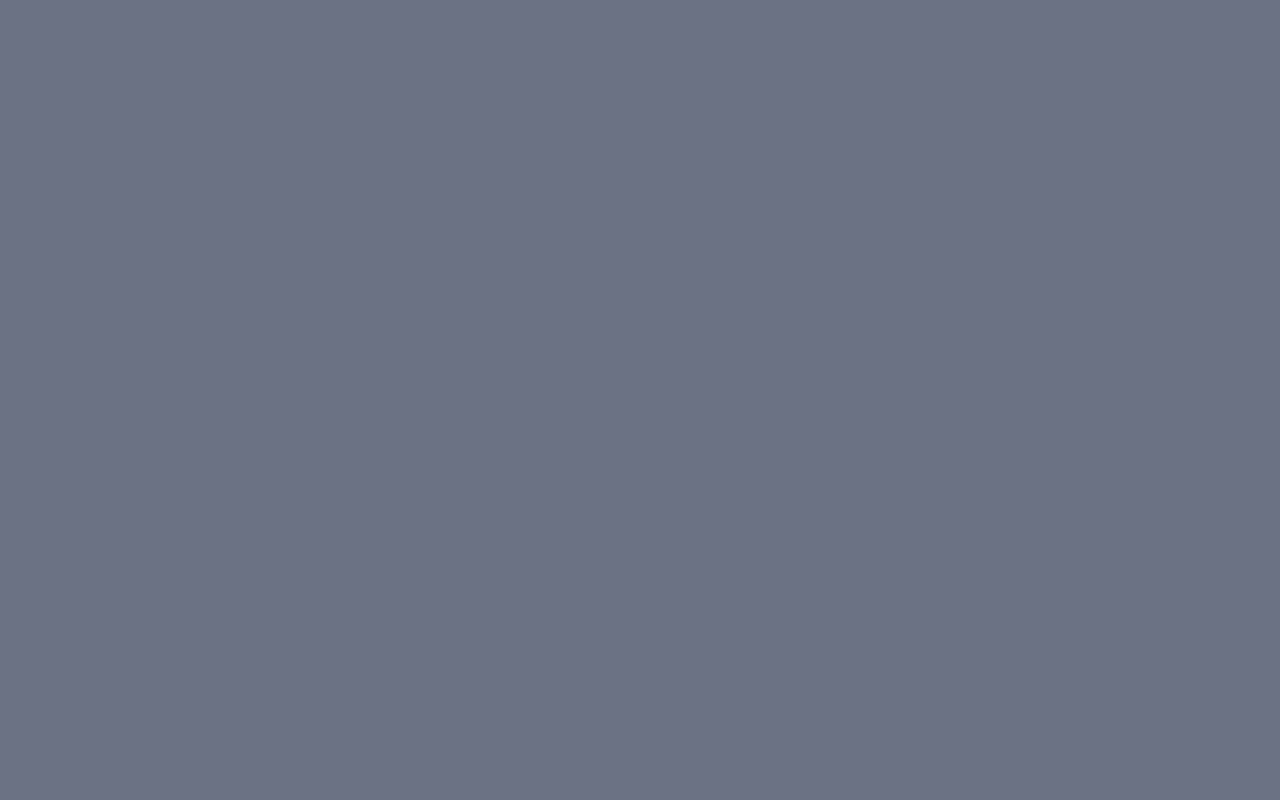
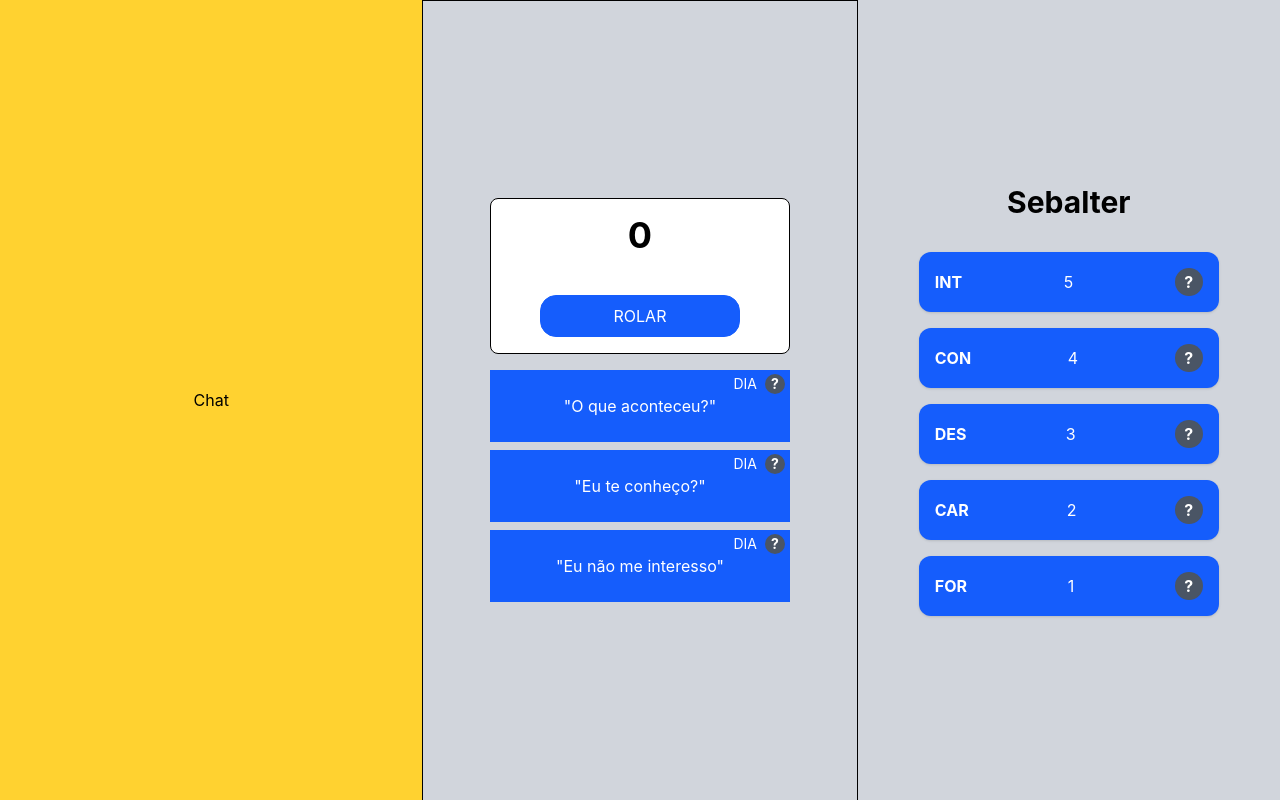
Before and after one commit to jeancarloslima/teste-012-typescript, a React (Vite) app: page / in a window 1280 px wide. Built offline with nearby package versions, Linux system fonts and the light colour scheme.

Commit message:
Criando projeto de jogo de rpg de escolha

```diff
--- a/src/App.tsx
+++ b/src/App.tsx
@@ -1,18 +1,13 @@
-import LoginForm from "./components/LoginForm"
-import ToDoList from "./components/ToDoList"
-import UserCard from "./components/UserCard"
-import UserProfile from "./components/UserProfile"
+import Chat from "./secretProject/components/Chat"
+import Controls from "./secretProject/components/Controls"
+import Sheet from "./secretProject/components/Sheet"
 
 function App() {
-
   return (
-    <div className="w-screen min-h-screen flex items-center justify-center bg-gray-500">
-      {/* <UserCard name="Jean Lima" age={21} role="admin">
-        <h4>Lista de coisas favoritas</h4>
-      </UserCard> */}
-      {/* <UserProfile /> */}
-      {/* <LoginForm /> */}
-      {/* <ToDoList /> */}
+    <div className="w-screen min-h-screen flex items-center justify-center bg-gray-300 text-black">
+      <Chat />
+      <Controls />
+      <Sheet name="Sebalter"/>
     </div>
   )
 }
--- /dev/null
+++ b/src/secretProject/assets/AttributeCard/index.tsx
@@ -0,0 +1,36 @@
+import { useState } from "react";
+
+interface AttributeCard {
+  name: string;
+  value: number;
+  description: string;
+}
+
+export default function AttributeCard({
+  name,
+  value,
+  description,
+}: AttributeCard) {
+  const [isHovered, setIsHovered] = useState(false);
+
+  return (
+    <div className="w-75 flex items-center justify-between p-4 bg-blue-600 rounded-xl text-white shadow-sm">
+      <span className="font-bold">{name}</span>
+      <span>{value}</span>
+      <button
+        onMouseEnter={() => setIsHovered(true)}
+        onMouseLeave={() => setIsHovered(false)}
+        className="w-7 h-7 rounded-[50%] relative bg-gray-600 text-white font-bold hover:cursor-pointer hover:bg-gray-500"
+      >
+        ?
+
+        {isHovered && (
+            <span className="absolute w-75 h-25 px-2 py-4 -right-5 -top-32.5 bg-white text-blue-600 rounded-2xl">
+                {description}
+                <span className="w-2 h-7 absolute -bottom-7 right-7.5 bg-white rounded-b-2xl"></span>
+            </span>
+        )}
+      </button>
+    </div>
+  );
+}
--- /dev/null
+++ b/src/secretProject/assets/ChoiceCard/index.tsx
@@ -0,0 +1,19 @@
+import ChoiceElement from "../ChoiceElement"
+
+const choices = [
+    { id: 1, text: '"O que aconteceu?"', attribute: 'DIA' },
+    { id: 2, text: '"Eu te conheço?"', attribute: 'DIA' },
+    { id: 3, text: '"Eu não me interesso"', attribute: 'DIA' },
+]
+
+export default function ChoiceCard() {
+    return (
+        <div className="w-75 justify-self-end bg-gray-300">
+            <ul className="flex flex-col gap-2">
+                {choices.map((choi) => (
+                    <ChoiceElement key={choi.id} text={choi.text} attribute={choi.attribute} />
+                ))}
+            </ul>
+        </div>
+    )
+}
--- /dev/null
+++ b/src/secretProject/assets/ChoiceElement/index.tsx
@@ -0,0 +1,55 @@
+import { useState } from "react";
+
+const descriptions = [
+  {
+    attribute: "DIA",
+    text: "Ação de diálogo. Não utiliza nenhum atributo. Apenas escolha o que quer dizer",
+  },
+  {
+    attribute: "INT",
+    text: "Ação de diálogo. Não utiliza nenhum atributo. Apenas escolha o que quer dizer",
+  },
+  {
+    attribute: "CON",
+    text: "Ação de diálogo. Não utiliza nenhum atributo. Apenas escolha o que quer dizer",
+  },
+  {
+    attribute: "DES",
+    text: "Ação de diálogo. Não utiliza nenhum atributo. Apenas escolha o que quer dizer",
+  },
+  {
+    attribute: "CAR",
+    text: "Ação de diálogo. Não utiliza nenhum atributo. Apenas escolha o que quer dizer",
+  },
+  {
+    attribute: "FOR",
+    text: "Ação de diálogo. Não utiliza nenhum atributo. Apenas escolha o que quer dizer",
+  },
+];
+
+export default function ChoiceElement({ text, attribute }) {
+  const [isHovered, setIsHovered] = useState(false);
+  const description = descriptions.find((desc) => desc.attribute == attribute);
+
+  return (
+    <div className="relative py-6 bg-blue-600 text-white hover:cursor-pointer hover:bg-blue-500">
+      <p className="text-center">{text}</p>
+      <span className="absolute text-sm top-1 right-1.25">
+        {attribute}
+        <button
+          onMouseEnter={() => setIsHovered(true)}
+          onMouseLeave={() => setIsHovered(false)}
+          className="w-5 h-5 rounded-[50%] relative ml-2 bg-gray-600 text-white font-bold hover:cursor-pointer hover:bg-gray-500"
+        >
+          ?
+          {isHovered && (
+            <span className="absolute w-75 h-25 px-2 py-4 -right-5 -top-32.5 bg-white text-blue-600 rounded-2xl">
+              {description?.text}
+              <span className="w-2 h-7 absolute -bottom-7 right-6.5 bg-white rounded-b-2xl"></span>
+            </span>
+          )}
+        </button>
+      </span>
+    </div>
+  );
+}
--- /dev/null
+++ b/src/secretProject/assets/RollCard/index.tsx
@@ -0,0 +1,18 @@
+import { useState } from "react"
+
+export default function RollCard() {
+    const [rollValue, setRollValue] = useState(0);
+
+    const roll = () => {
+        const randomNumber = Math.floor(Math.random() * 6 + 1);
+        setRollValue(randomNumber);
+    }
+
+    return (
+        <div className="w-75 flex flex-col items-center justify-center gap-10 p-4 justify-self-center border border-black rounded-lg bg-white">
+            <h3 className="text-4xl font-bold">{rollValue}</h3>
+
+            <button onClick={roll} className="w-50 px-4 py-2 border border-blue-600 bg-blue-600 text-white rounded-2xl hover:cursor-pointer hover:bg-blue-500 duration-300">ROLAR</button>
+        </div>
+    )
+}
--- /dev/null
+++ b/src/secretProject/components/Chat/index.tsx
@@ -0,0 +1,8 @@
+export default function Chat() {
+    return (
+        <div className="w-[33%] h-screen hidden lg:flex flex-col items-center justify-center bg-amber-300">
+            <h1>Chat</h1>
+
+        </div>
+    )
+}
--- /dev/null
+++ b/src/secretProject/components/Controls/index.tsx
@@ -0,0 +1,11 @@
+import ChoiceCard from "../../assets/ChoiceCard";
+import RollCard from "../../assets/RollCard";
+
+export default function Controls() {
+    return (
+        <div className="w-full lg:w-[34%] lg:border-l lg:border-r lg:inset-shadow-2xs lg:inset-shadow-black h-screen flex flex-col items-center justify-center gap-4">
+            <RollCard />
+            <ChoiceCard />
+        </div>
+    )
+}
--- /dev/null
+++ b/src/secretProject/components/Sheet/index.tsx
@@ -0,0 +1,57 @@
+import AttributeCard from "../../assets/AttributeCard";
+
+interface sheet {
+    name: string;
+}
+
+const attributes = [
+  {
+    name: "INT",
+    value: 5,
+    description:
+      "Inteligência é a capacidade de superar desafios lógicos e encontrar padrões",
+  },
+  {
+    name: "CON",
+    value: 4,
+    description:
+      "Conhecimento é todo a informação armazenada acerca de qualquer assunto/área",
+  },
+  {
+    name: "DES",
+    value: 3,
+    description:
+      "Destreza é a capacidade de realizar diversos movimentos/acões com facilidade",
+  },
+  {
+    name: "CAR",
+    value: 2,
+    description:
+      "Carisma é a capacidade de encantar/interresar pessoas e extrair informações delas",
+  },
+  {
+    name: "FOR",
+    value: 1,
+    description:
+      "Força é a capacidade de lutar contra alguém e levantar/empurrar coisas pesadas",
+  },
+];
+
+export default function Sheet({ name }: sheet) {
+  return (
+    <div className="w-[33%] h-screen hidden lg:flex flex-col items-center justify-center gap-8">
+      <h2 className="text-3xl font-bold">{name}</h2>
+
+      <ul className="flex flex-col gap-4">
+        {attributes.map((att) => (
+          <AttributeCard
+            key={att.name}
+            name={att.name}
+            value={att.value}
+            description={att.description}
+          />
+        ))}
+      </ul>
+    </div>
+  );
+}
```
